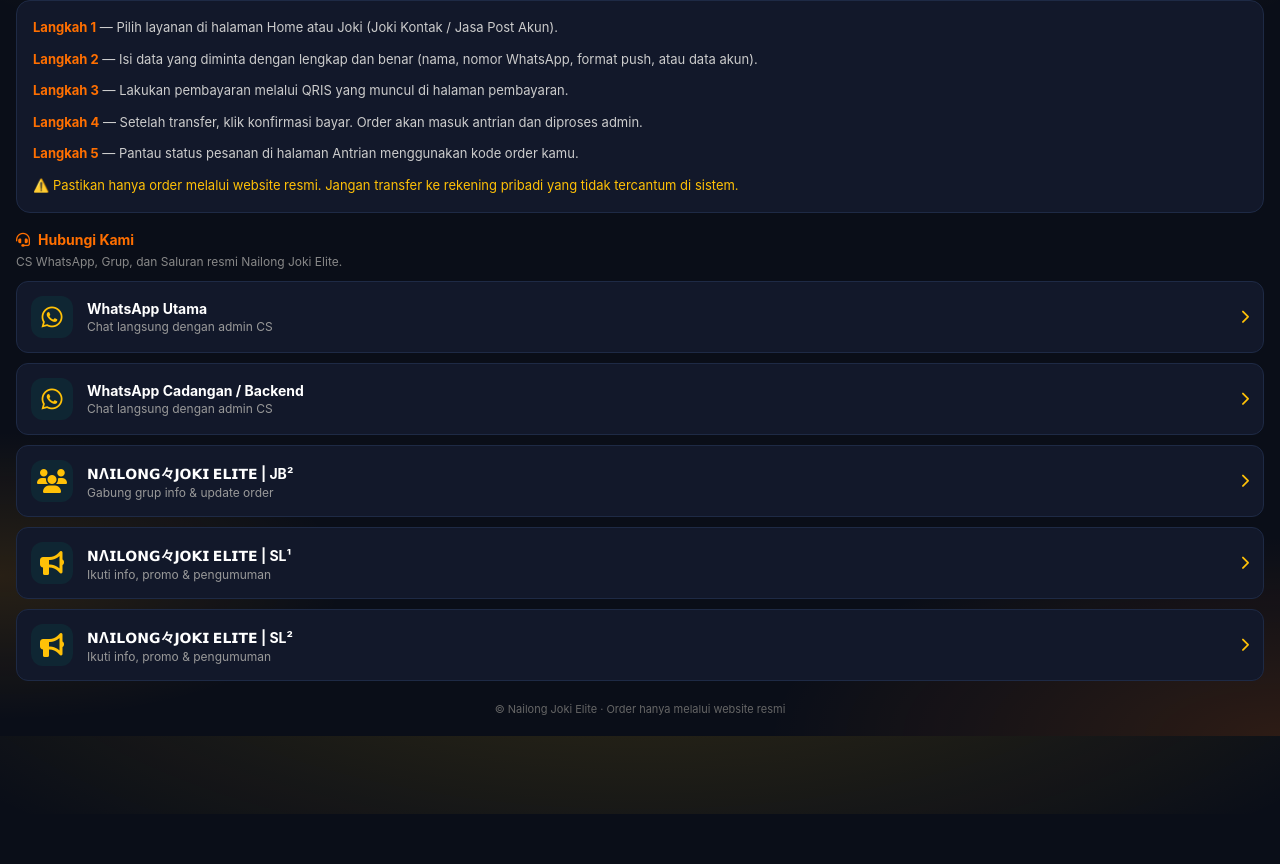
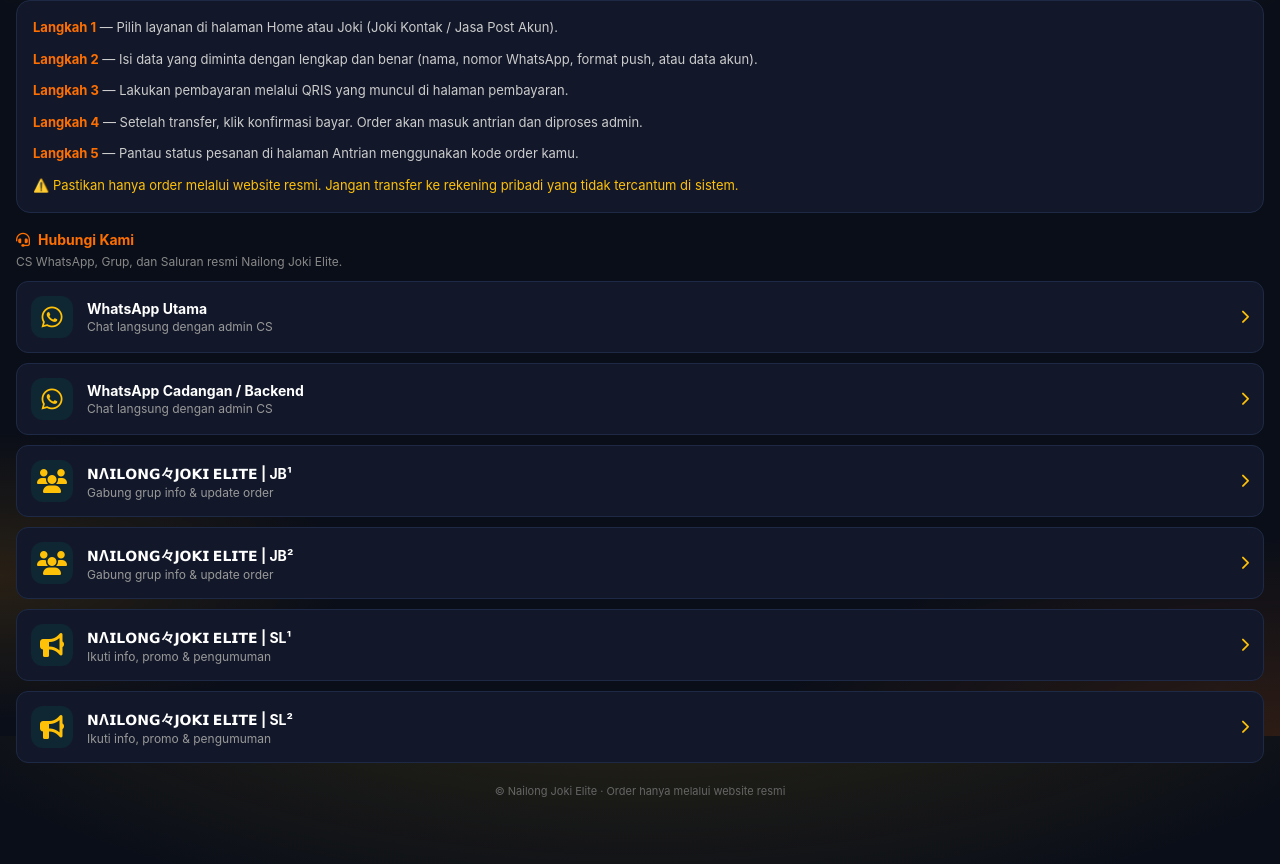
Before and after one commit to cufflistore-ppp/nailongjoki, a website: page tentang.html in a window 1280 px wide. Shown: the part 864-1728 px from the top of the page. Before the commit the page ends 1678 px from the top, so only its background shows below. Drawn offline with Linux system fonts and the light colour scheme; no server answers.

Commit message:
Add files via upload

```diff
--- a/tentang.html
+++ b/tentang.html
@@ -235,6 +235,14 @@
       </a>
 
       <!-- Grup JB² -->
+            <a href="https://chat.whatsapp.com/CpxBuLPtoui0jbonQxXIsQ" class="contact-item" target="_blank" rel="noopener">
+        <div class="icon-wrap group"><i class="fa-solid fa-users"></i></div>
+        <div>
+          <strong>𝗡Λ𝗜𝗟𝗢𝗡𝗚々𝗝𝗢𝗞𝗜 𝗘𝗟𝗜𝗧𝗘 | JB¹</strong>
+          <small>Gabung grup info & update order</small>
+        </div>
+        <i class="fa-solid fa-chevron-right arrow"></i>
+            </a>
       <a href="https://chat.whatsapp.com/JT704ttX54jCjfpB4RL8MY" class="contact-item" target="_blank" rel="noopener">
         <div class="icon-wrap group"><i class="fa-solid fa-users"></i></div>
         <div>
```
